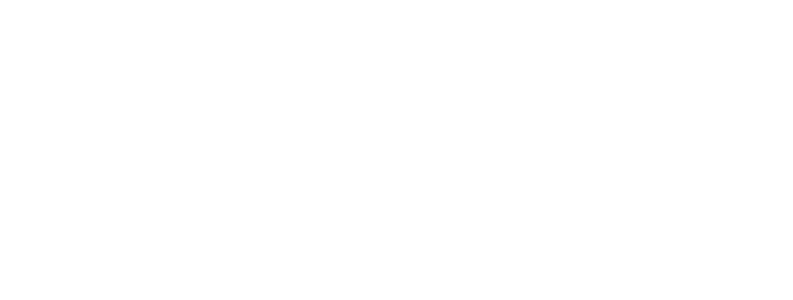
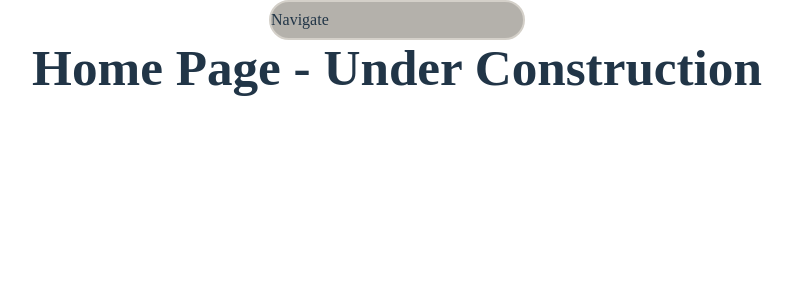
Before and after one commit to dnguyen0091/PaperHands, a React (Vite) app: page /home in a window 1280 px wide. Before the commit this address had no page. Shown: the top 300 px of the page, without its empty margins (243-1036 px from the left). Built offline with nearby package versions, Linux system fonts and the light colour scheme.

Commit message:
feat: skeleton for home

```diff
--- a/src/components/Forms/Authentication/signIn.tsx
+++ b/src/components/Forms/Authentication/signIn.tsx
@@ -4,7 +4,7 @@
   const navigate = useNavigate()
 
   const handleSubmission = () => {
-    navigate("/under-construction") //Placeholder
+    navigate("/home");
   }
   return (
     <>
--- a/src/components/Forms/Authentication/signUp.tsx
+++ b/src/components/Forms/Authentication/signUp.tsx
@@ -4,7 +4,7 @@
   const navigate = useNavigate();
 
   const onSubmission = () => {
-    navigate("/under-construction"); //Placeholder
+    navigate("/home");
   };
 
   return (
--- a/src/layouts/mainLayout.tsx
+++ b/src/layouts/mainLayout.tsx
@@ -1,12 +1,10 @@
 import { Outlet } from 'react-router-dom';
-//import Header from '../components/Header/header';
-//import NavPill from '../components/Navigation/navPill';
+import Header from '../components/Helper/header.tsx';
 
 function MainLayout() {
   return (
     <div className="app-container">
-      {/* Header with no extra margins */}
-      {/* <Header /> */}
+      <Header />
 
       {/* Content area */}
       <div className="content-container">
--- a/src/pages/App.tsx
+++ b/src/pages/App.tsx
@@ -3,10 +3,12 @@
 import MainLayout from '../layouts/mainLayout.tsx'
 import NoLayout from '../layouts/noLayout.tsx'
 import './App.css'
+import HomePage from './Home/home.tsx'
 import LandingPage from './Landing Page/landingPage.tsx'
 import ErrorPage from "./Page Down/error.tsx"
 import UnderConstruction from "./Page Down/underConstruction.tsx"
 import UnderMaintenance from "./Page Down/underMaintenance.tsx"
+
 
 export default function App() {
 
@@ -22,7 +24,7 @@
           </Route>
 
           <Route element={<MainLayout/>}>
-            {/* Protected Routes can be added here in the future */}
+            <Route path="/home" element={<HomePage/>}/>
           </Route>
         </Routes>
       </BrowserRouter>
--- /dev/null
+++ b/src/pages/Home/home.tsx
@@ -0,0 +1,9 @@
+
+export default function homePage() {
+
+    return (
+        <div className="h-screen w-screen">
+            <h1>Home Page - Under Construction</h1>
+        </div>
+    );
+}
```
